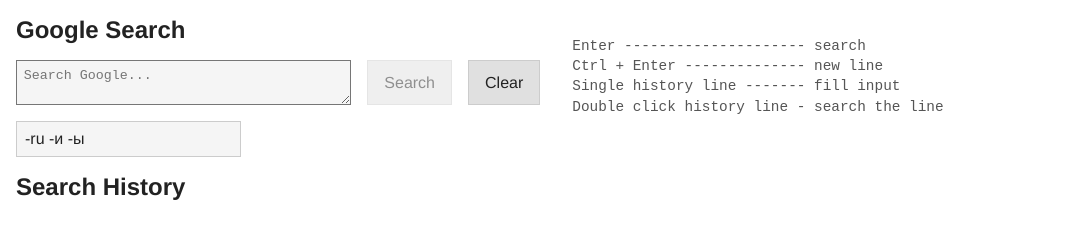
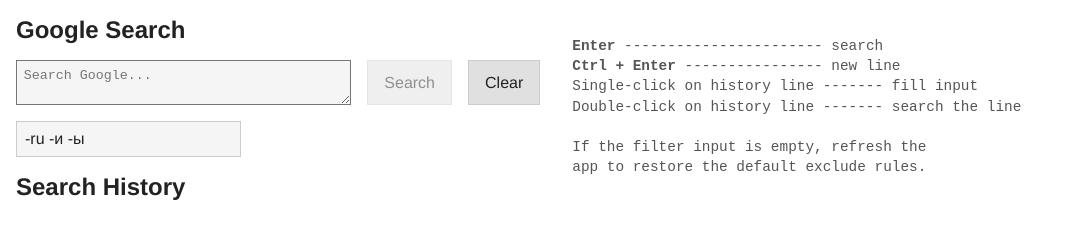
Before and after one commit to Sany18/search-home-page, a plain HTML site: page index.html in a window 1280 px wide. Shown: the whole page, without its empty margins (0-1068 px from the left). Drawn offline with Linux system fonts and the light colour scheme.

Commit message:
Update info

```diff
--- a/index.html
+++ b/index.html
@@ -97,10 +97,13 @@
 
   <div class="column">
     <p class="pre comment">
-Enter --------------------- search
-Ctrl + Enter -------------- new line
-Single history line ------- fill input
-Double click history line - search the line
+<b>Enter</b> ----------------------- search
+<b>Ctrl + Enter</b> ---------------- new line
+Single-click on history line ------- fill input
+Double-click on history line ------- search the line
+
+If the filter input is empty, refresh the
+app to restore the default exclude rules.
     </p>
   </div>
 </body>
```
